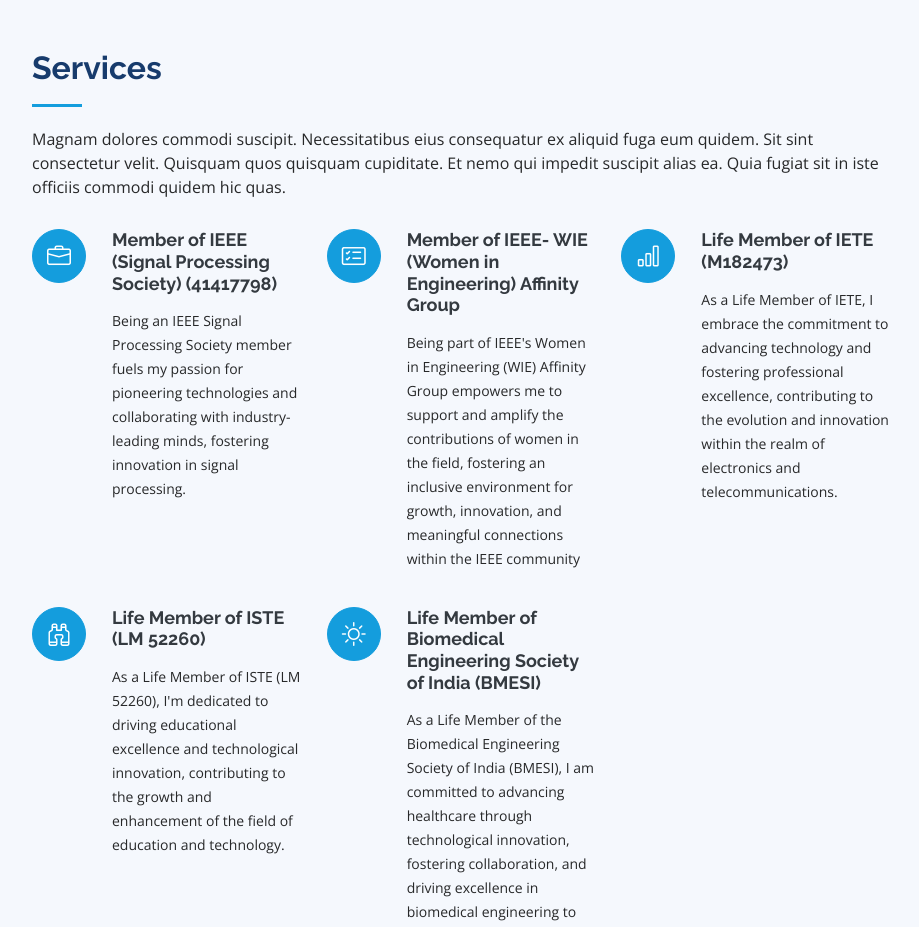
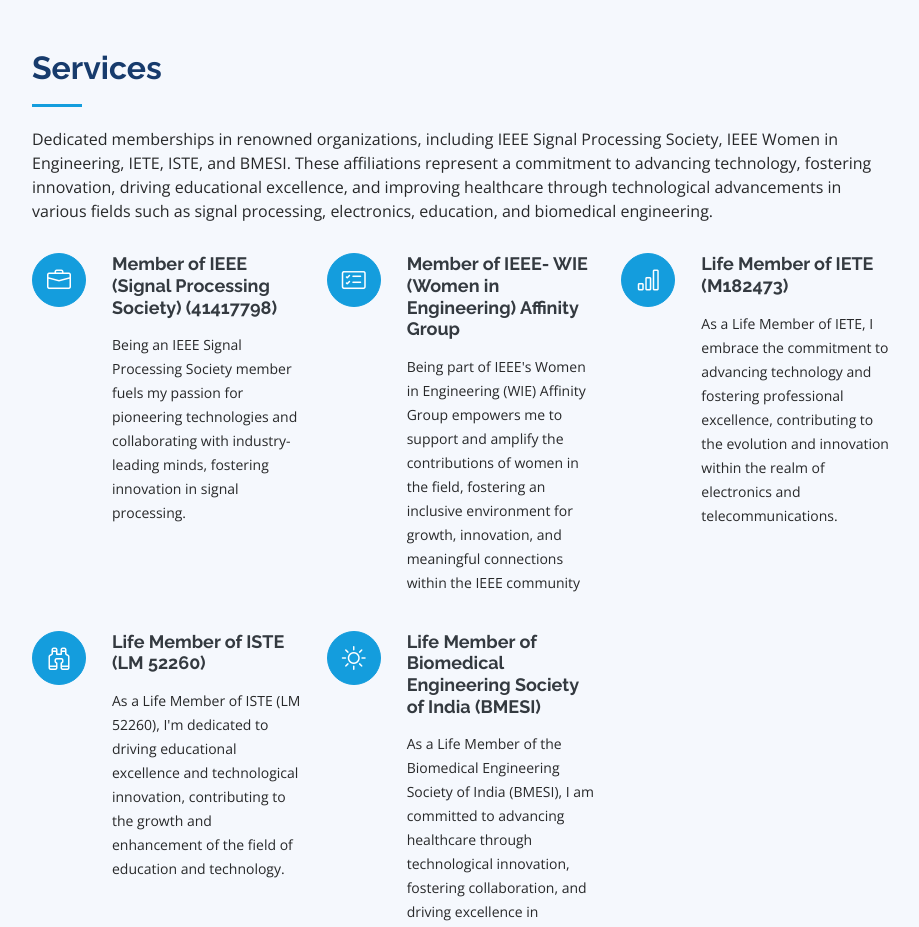
Before and after one commit to SaiWagh/Dr.-Rupali-Kamathe-Portfolio, a plain HTML site: page index.html in a window 1280 px wide. Shown: the part 6300-7227 px from the top of the page, without its empty margins (328-1247 px from the left). Drawn offline with nearby package versions, Linux system fonts and the light colour scheme.

Commit message:
Update index.html

```diff
--- a/index.html
+++ b/index.html
@@ -275,7 +275,7 @@
 
         <div class="section-title">
           <h2>Services</h2>
-          <p>Magnam dolores commodi suscipit. Necessitatibus eius consequatur ex aliquid fuga eum quidem. Sit sint consectetur velit. Quisquam quos quisquam cupiditate. Et nemo qui impedit suscipit alias ea. Quia fugiat sit in iste officiis commodi quidem hic quas.</p>
+          <p>Dedicated memberships in renowned organizations, including IEEE Signal Processing Society, IEEE Women in Engineering, IETE, ISTE, and BMESI. These affiliations represent a commitment to advancing technology, fostering innovation, driving educational excellence, and improving healthcare through technological advancements in various fields such as signal processing, electronics, education, and biomedical engineering.</p>
         </div>
 
         <div class="row">
```
